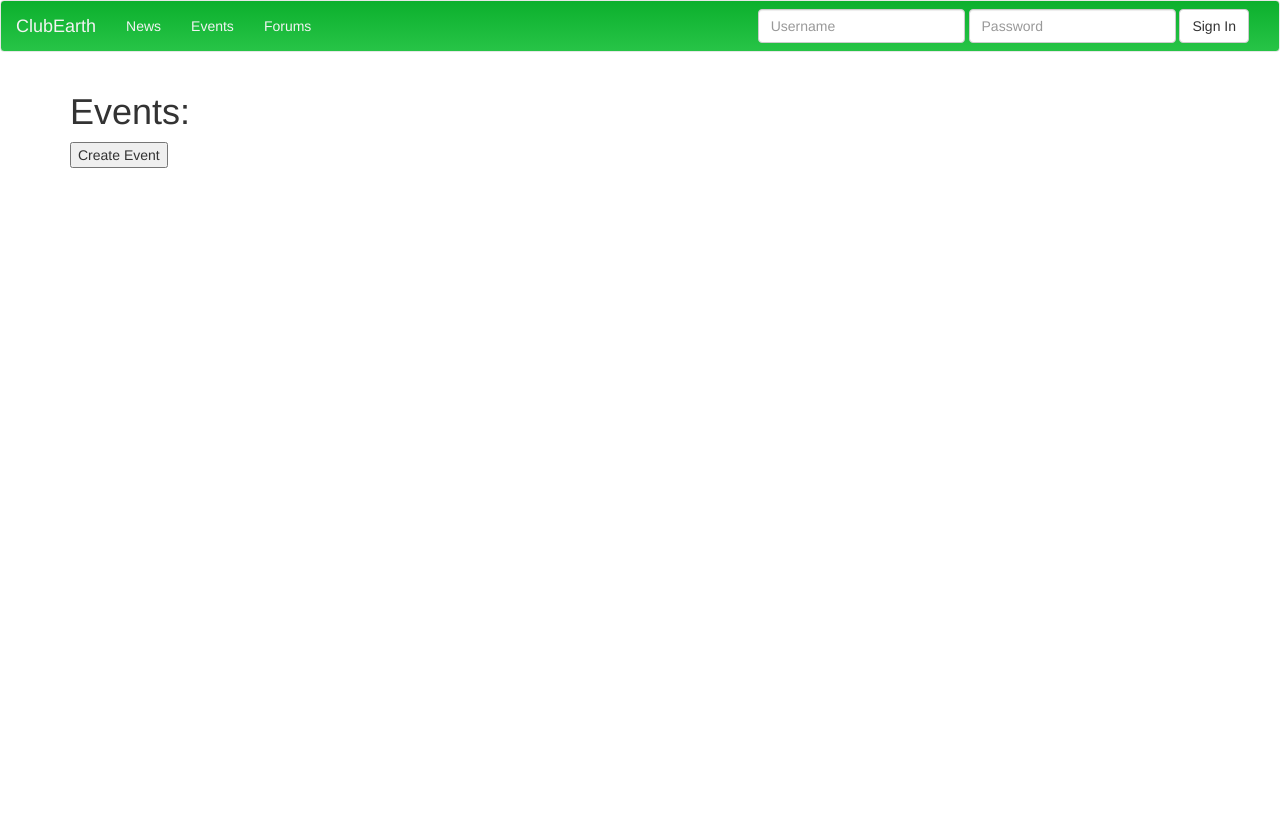
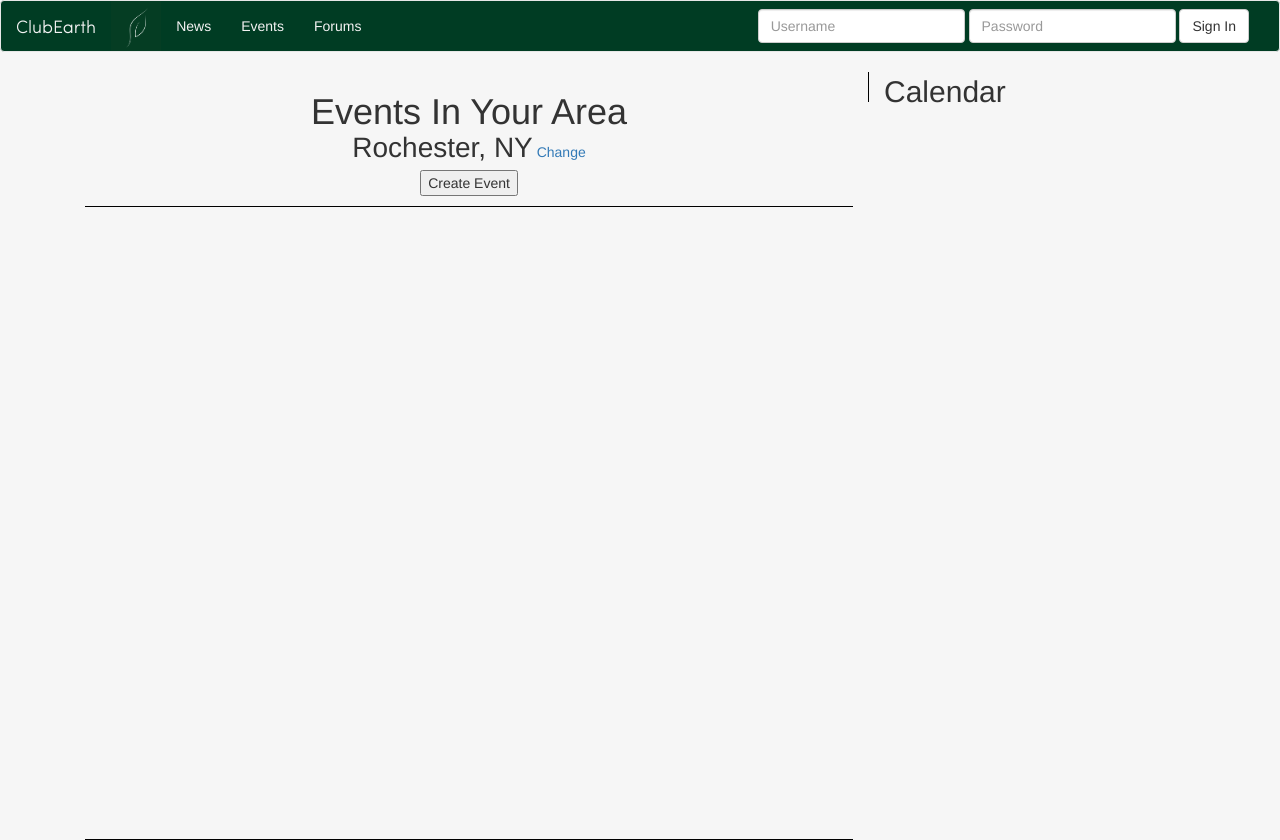
Before and after one commit to AlexanderKM/ClubEarth, a Django app: template clubEarth/earth/templates/event_list.html in a window 1280 px wide. Before the commit the page ends 168 px from the top, so only its background shows below. Run offline with Django 3.2, Linux system fonts and the light colour scheme; the template is opened without the code that fills it, so the values that code supplies are empty; parts of the project's set-up code (start-up, migrations or seed data) failed here and were passed over; some libraries are stand-ins or nearby versions.

Commit message:
updating eventS page, changes to navbar

```diff
--- a/clubEarth/earth/static/earth/css/earth.css
+++ b/clubEarth/earth/static/earth/css/earth.css
@@ -1,5 +1,27 @@
+body{
+	background-color:#F6F6F6;
+}
+
+.navbar, .navbar-default{
+	background: #003C23;
+}
+
+.navbar-default .navbar-nav > li > a:focus, .navbar-default .navbar-nav > li > a:hover
 textarea {
     resize: none;
+    background: #277554;
+}
+
+.navbar-default .navbar-nav > .active > a, .navbar-default .navbar-nav > .active > a:focus, .navbar-default .navbar-nav > .active > a:hover{
+	background: #277554;
+}
+
+.navbar-default .navbar-nav > li > a:hover{
+	background: #277554;
+}
+
+.navbar-brand{
+	font-family: sofia-pro;
 }
 
 .row-buffer{
--- /dev/null
+++ b/clubEarth/earth/static/earth/css/event_list.css
@@ -0,0 +1,85 @@
+.event-list{
+	float: left;
+	width: 70%;
+}
+
+.event-list-top{
+	text-align: center;
+	margin-bottom: 35px;
+	border-bottom: 1px solid black;
+	padding-bottom: 10px;
+}
+
+.area-text{
+	display: inline;
+	font-size:28px;
+	margin-bottom: 5px;
+}
+
+.create-event-btn{
+	margin-top: 8px;
+}
+
+.event-card-list{
+	overflow:auto;
+	height: 598px;
+	border-bottom: 1px solid black;
+}
+
+.event-container{
+	background-color: #ffffff;
+	width: 60%;
+	height: 160px;
+	margin: auto;
+	margin-bottom: 40px;
+	border-radius: 5px;
+	border: 2px solid #d1d1d1;
+}
+
+.event-image-container{
+	display:inline-block;
+	float:left;
+	padding-left: 20px;
+	padding-top: 20px;
+}
+
+.event-image{
+	width: 75px;
+	height: 75px;
+}
+
+.event-info-container{
+	display: inline-block;
+	padding-left: 20px;
+	padding-top: 20px;
+}
+
+.event-info-container h1, h2{
+	line-height: 0px;
+}
+
+.event-name{
+	font-size: 30px;
+}
+
+.event-host{
+	margin-left: 10px;
+	font-size: 20px;
+}
+
+.calendar{
+	display: inline-block;
+	border-left: 1px solid black;
+}
+
+.event-date{
+	padding-left: 20px;
+	padding-top: 20px;
+	font-size: 16px;
+}
+
+.event-more{
+	float: right;
+	position: relative;
+	right: 15px;
+}
--- /dev/null
+++ b/clubEarth/earth/static/earth/css/fonts.css
@@ -0,0 +1,4 @@
+@font-face{
+	font-family: sofia-pro;
+	src: url(fonts/SofiaProLight-webfont.ttf);
+}
--- a/clubEarth/earth/templates/base.html
+++ b/clubEarth/earth/templates/base.html
@@ -4,6 +4,8 @@
         <title>{% block title %}ClubEarth{% endblock title %}</title>
         <link rel="stylesheet" type="text/css" href="/static/bootstrap/css/bootstrap.min.css" />
         <link rel="stylesheet" type="text/css" href="/static/earth/css/earth.css" />
+        <link rel="stylesheet" type="text/css" href="/static/earth/css/event_list.css" />
+        <link rel="stylesheet" type="text/css" href="/static/earth/css/fonts.css" />
         <script src="/static/jquery-1.11.2.min.js"></script>
         <script src="/static/bootstrap/js/bootstrap.min.js"></script>
         <link rel="stylesheet" href="https://maxcdn.bootstrapcdn.com/font-awesome/4.4.0/css/font-awesome.min.css">
@@ -21,6 +23,7 @@
             <span class="icon-bar"></span>
           </button>
           <a class="navbar-brand" href="{% url 'earth:index' %}">ClubEarth</a>
+          <img class="nav-logo" src="/static/images/ClubEarthLogo_Green.png" style="width:50px;height:50px;">
         </div>
 
         <!-- Collect the nav links, forms, and other content for toggling -->
--- a/clubEarth/earth/templates/event_list.html
+++ b/clubEarth/earth/templates/event_list.html
@@ -4,17 +4,35 @@ Events
 {% endblock title %}
 {% block content %}
 
-<h1>Events:</h1>
-
-<form name="create_event" method="POST">
-	{% csrf_token %}
-	<input type="submit" name="create_event" value="Create Event" />
-</form>
-
-{% for event in events %}
-<h1><a href="{% url 'earth:event_info' event.id %}">{{ event.name }}</a></h1>
-<h2>Host: {{ event.host.user.username }}</h2>
-{% endfor %}
+<div class="col-md-9 event-list">
+	<div class="event-list-top">
+		<h1>Events In Your Area</h1>
+		<h2 class="area-text">Rochester, NY</h2>
+		<a class="change-area" href="">Change</a>
+		<form name="create_event" method="POST">
+			{% csrf_token %}
+			<input class="create-event-btn" type="submit" name="create_event" value="Create Event" />
+		</form>
+	</div>
+	<div class="event-card-list">
+		{% for event in events %}
+		<div class="event-container">
+			<div class="event-image-container">
+				<img class="event-image" src="http://static1.squarespace.com/static/559bd163e4b01adcb4fa3be4/55b7d23ee4b015b50439b1b2/55b7d34de4b032739413227e/1443973774024/Final+Leaf+Project_Page_3.jpg?format=1000w"></img>
+			</div>
+			<div class="event-info-container">
+				<h1 class="event-name">{{ event.name }}</h>
+				<h3 class="event-host">hosted by {{ event.host.user.username }}</h3>
+			</div>
+			<div class="event-date">10/4/15</div>
+			<a class="event-more" href="{% url 'earth:event_info' event.id %}">More</a>
+		</div>
+		{% endfor %}
+	</div>
+</div>
+<div class="col-md-3 calendar">
+	<h2>Calendar</h2>
+</div>
 
 
 {% endblock content %}
```
Also changed, not shown: clubEarth/earth/forms.py (+16 -0 lines), clubEarth/earth/static/earth/css/fonts/SofiaProLight-webfont.ttf (added), clubEarth/earth/static/images/ClubEarthLogo_Green.png (added).
